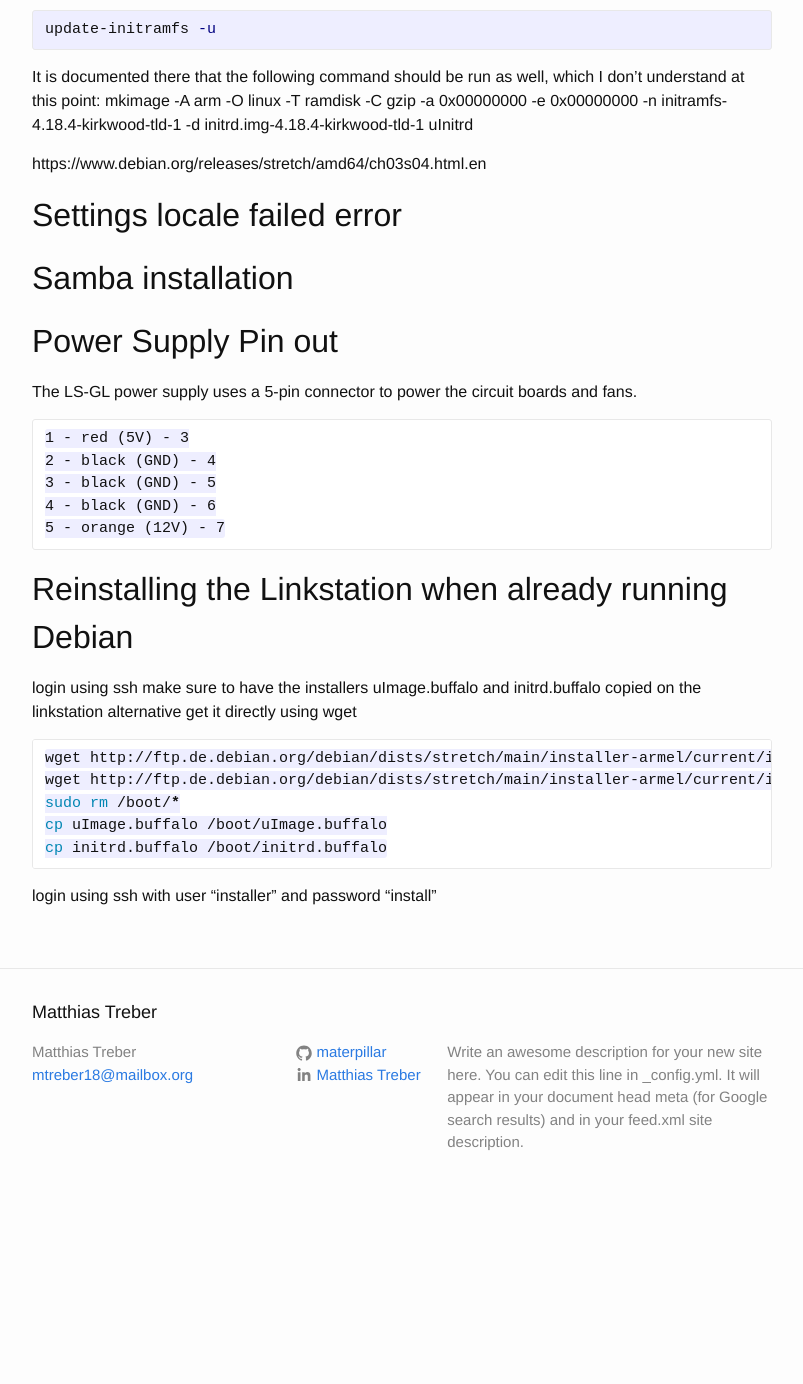
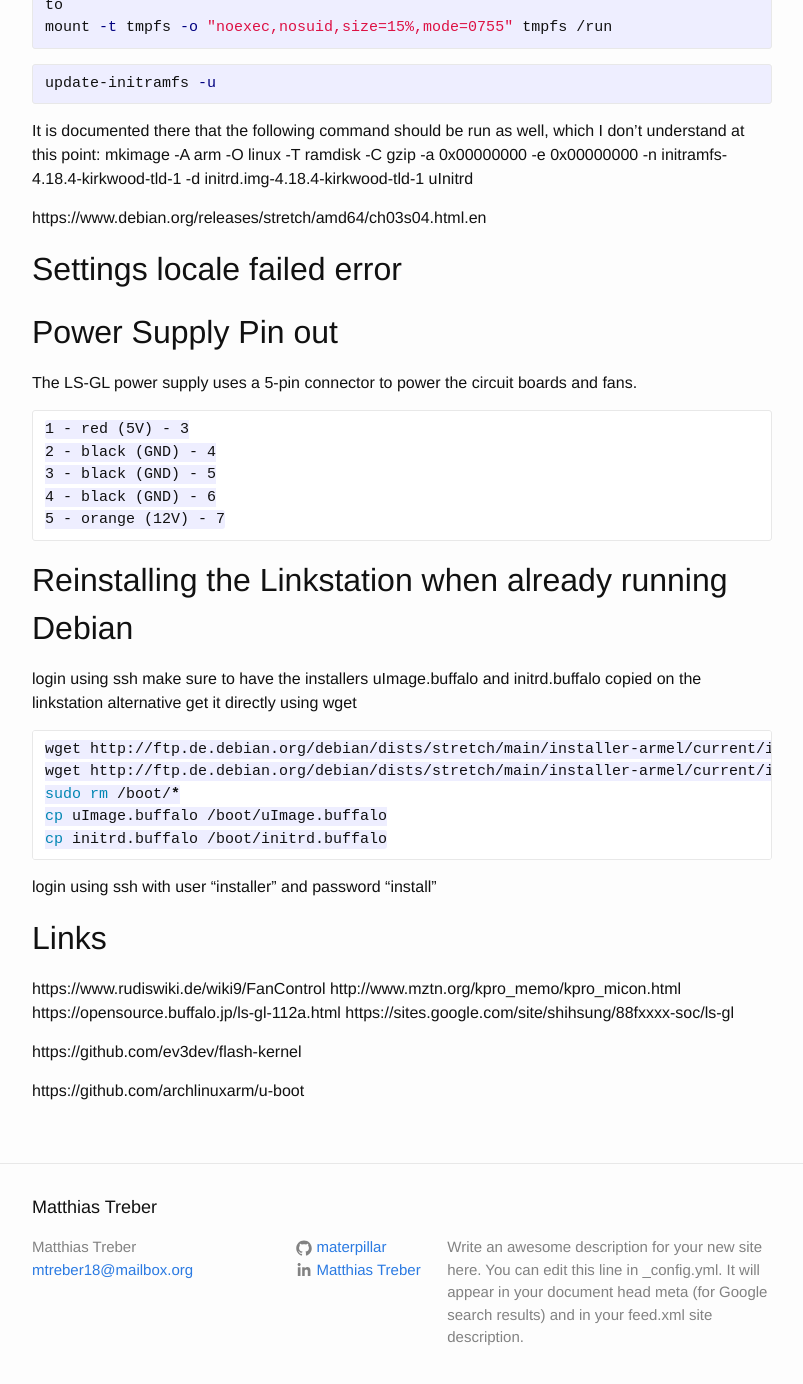
Before and after one commit to materpillar/materpillar.github.io, a Jekyll site: the page built from _posts/2018-11-26-Revival-of-the-LS-GL.markdown, in a window 1280 px wide and 1400 px high, scrolled down 4005 px. Shown: the top 1384 px of the window, without its empty margins (238-1041 px from the left). Built offline with Jekyll 4.4.1, drawn with Linux system fonts in a browser that asks for light colours; before the commit the page ends 5219 px from its top, so only the background shows below that.

Commit message:
Add Links

````diff
--- a/_posts/2018-11-26-Revival-of-the-LS-GL.markdown
+++ b/_posts/2018-11-26-Revival-of-the-LS-GL.markdown
@@ -165,12 +168,6 @@ https://www.debian.org/releases/stretch/amd64/ch03s04.html.en
 ## Settings locale failed error
 
 
-
-
-## Samba installation
-
-
-
 ## Power Supply Pin out
 
 The LS-GL power supply uses a 5-pin connector to power the circuit boards and fans.
@@ -198,3 +195,14 @@ cp initrd.buffalo /boot/initrd.buffalo
 ```
 
 login using ssh with user "installer" and password "install"
+
+## Links
+
+https://www.rudiswiki.de/wiki9/FanControl
+http://www.mztn.org/kpro_memo/kpro_micon.html
+https://opensource.buffalo.jp/ls-gl-112a.html
+https://sites.google.com/site/shihsung/88fxxxx-soc/ls-gl
+
+https://github.com/ev3dev/flash-kernel
+
+https://github.com/archlinuxarm/u-boot
````
Also changed, not shown: other parts of _posts/2018-11-26-Revival-of-the-LS-GL.markdown (+3 -0 lines).
